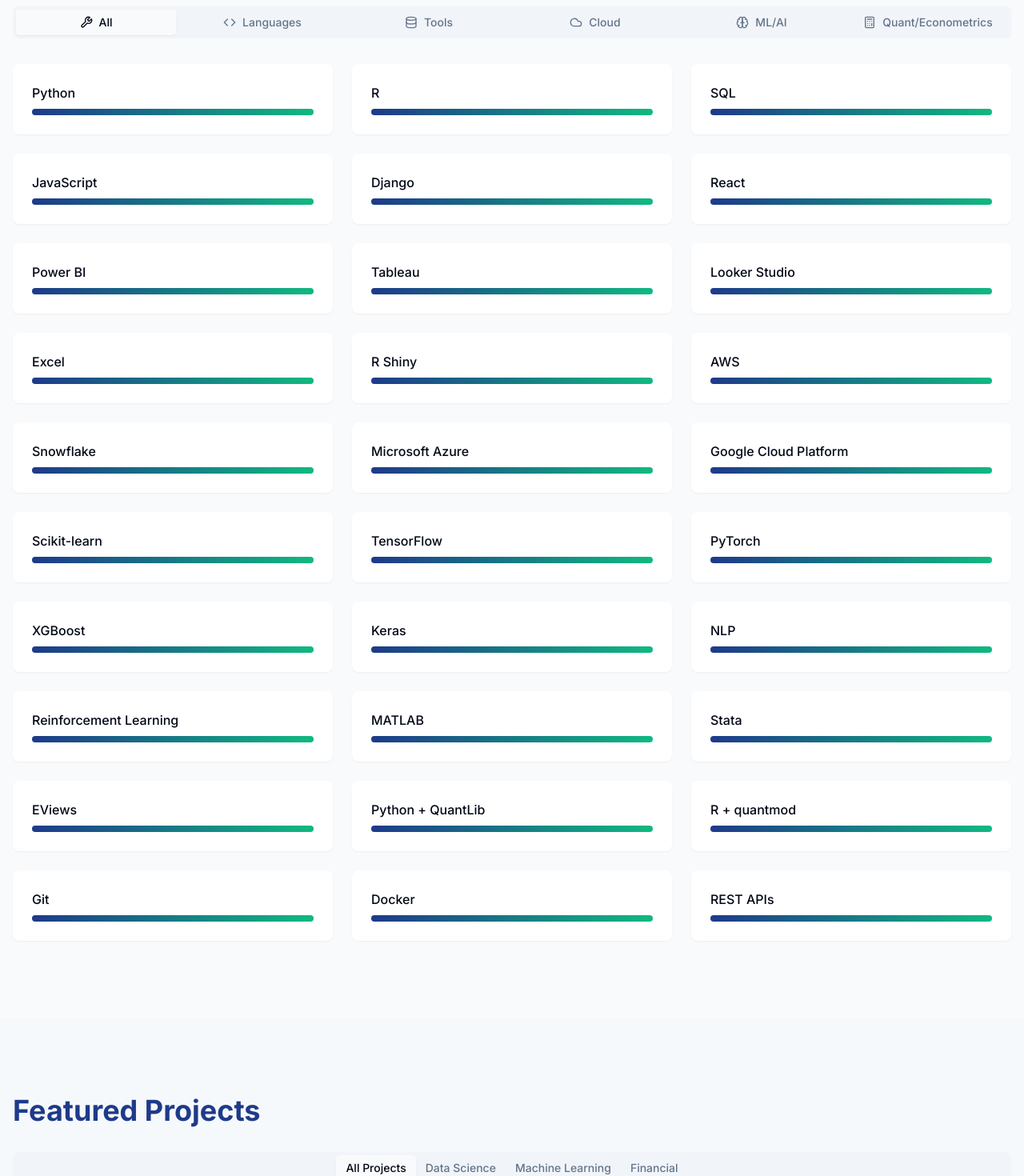
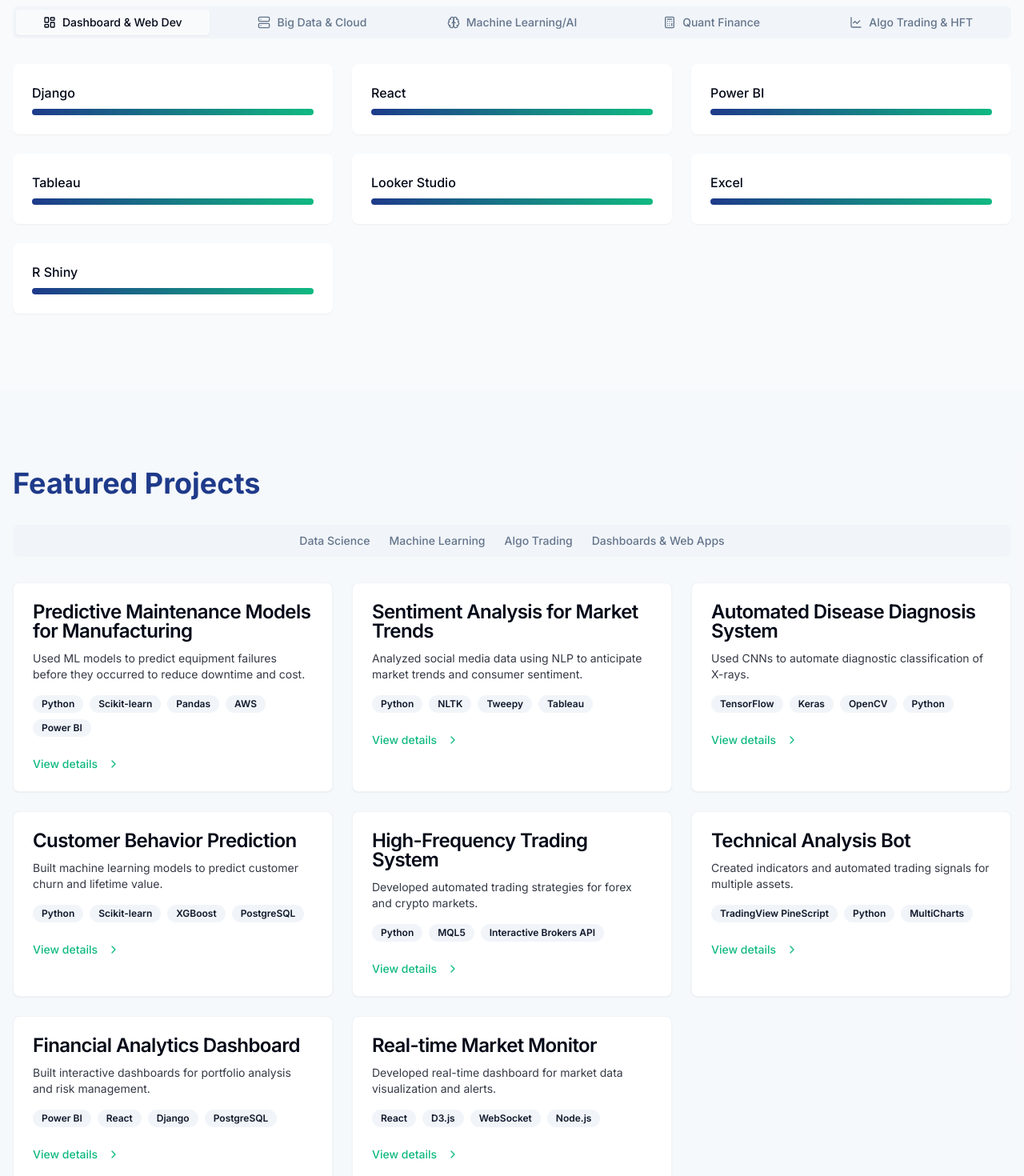
Before and after one commit to BensonMunene/benson-data-beacon, a React (Vite) app: page / in a window 1280 px wide. Shown: the part 960-2430 px from the top of the page at 80% size. Built offline with nearby package versions, Linux system fonts and the light colour scheme.

Commit message:
Refactor: Update skills and projects sections
- Added new skill categories and updated existing ones.
- Added new project categories and updated existing ones.
- Updated contact information with Upwork and LinkedIn links.

```diff
--- a/src/components/Contact.tsx
+++ b/src/components/Contact.tsx
@@ -3,7 +3,7 @@ import { Button } from '@/components/ui/button';
 import { Input } from '@/components/ui/input';
 import { Textarea } from '@/components/ui/textarea';
 import { Card, CardContent } from '@/components/ui/card';
-import { Mail, MapPin, Linkedin, Github } from 'lucide-react';
+import { Mail, MapPin, Linkedin, Github, Briefcase } from 'lucide-react';
 import { cn } from '@/lib/utils';
 
 interface ContactProps {
@@ -12,10 +12,7 @@ interface ContactProps {
 
 const Contact: React.FC<ContactProps> = ({ className }) => {
   return (
-    <section
-      id="contact"
-      className={cn('section-padding bg-secondary/30', className)}
-    >
+    <section id="contact" className={cn('section-padding bg-secondary/30', className)}>
       <div className="container mx-auto px-4">
         <h2 className="section-title">Get in Touch</h2>
 
@@ -115,12 +112,12 @@ const Contact: React.FC<ContactProps> = ({ className }) => {
                   <div>
                     <h4 className="font-medium">LinkedIn</h4>
                     <a
-                      href="https://linkedin.com/in/your-linkedin"
+                      href="http://www.linkedin.com/in/benson-munene"
                       target="_blank"
                       rel="noopener noreferrer"
                       className="text-muted-foreground hover:text-accent-green"
                     >
-                      linkedin.com/in/your-linkedin
+                      linkedin.com/in/benson-munene
                     </a>
                   </div>
                 </div>
@@ -136,6 +133,21 @@ const Contact: React.FC<ContactProps> = ({ className }) => {
                       className="text-muted-foreground hover:text-accent-green"
                     >
                       github.com/your-github
+                    </a>
+                  </div>
+                </div>
+
+                <div className="flex items-start">
+                  <Briefcase className="w-5 h-5 mt-1 text-accent-green mr-3" />
+                  <div>
+                    <h4 className="font-medium">Upwork</h4>
+                    <a
+                      href="https://www.upwork.com/freelancers/bensonm27"
+                      target="_blank"
+                      rel="noopener noreferrer"
+                      className="text-muted-foreground hover:text-accent-green"
+                    >
+                      upwork.com/freelancers/bensonm27
                     </a>
                   </div>
                 </div>
--- a/src/components/Projects.tsx
+++ b/src/components/Projects.tsx
@@ -1,4 +1,3 @@
-
 import React, { useState } from 'react';
 import { Project } from '@/utils/types';
 import { Badge } from '@/components/ui/badge';
@@ -19,50 +18,64 @@ const Projects: React.FC<ProjectsProps> = ({ className }) => {
       title: "Predictive Maintenance Models for Manufacturing",
       description: "Used ML models to predict equipment failures before they occurred to reduce downtime and cost.",
       technologies: ["Python", "Scikit-learn", "Pandas", "AWS", "Power BI"],
-      category: "machine-learning"
+      category: "data-science"
     },
     {
       id: 2,
-      title: "Sentiment Analysis on Social Media for Market Trend Prediction",
+      title: "Sentiment Analysis for Market Trends",
       description: "Analyzed social media data using NLP to anticipate market trends and consumer sentiment.",
       technologies: ["Python", "NLTK", "Tweepy", "Tableau"],
       category: "data-science"
     },
     {
       id: 3,
-      title: "Customer Segmentation and Personalized Recommendations for E-commerce",
-      description: "Built clustering models and recommendation engines to enhance personalization.",
-      technologies: ["Python", "Scikit-learn", "SQL", "Looker Studio"],
-      category: "data-science"
-    },
-    {
-      id: 4,
-      title: "Real-time Fraud Detection in Financial Transactions",
-      description: "Developed a streaming ML model to flag suspicious activity in fintech transactions.",
-      technologies: ["Python", "Spark", "AWS Kinesis", "Flask"],
-      category: "financial"
-    },
-    {
-      id: 5,
-      title: "Automated Disease Diagnosis with Medical Imaging Data",
+      title: "Automated Disease Diagnosis System",
       description: "Used CNNs to automate diagnostic classification of X-rays.",
       technologies: ["TensorFlow", "Keras", "OpenCV", "Python"],
       category: "machine-learning"
     },
     {
+      id: 4,
+      title: "Customer Behavior Prediction",
+      description: "Built machine learning models to predict customer churn and lifetime value.",
+      technologies: ["Python", "Scikit-learn", "XGBoost", "PostgreSQL"],
+      category: "machine-learning"
+    },
+    {
+      id: 5,
+      title: "High-Frequency Trading System",
+      description: "Developed automated trading strategies for forex and crypto markets.",
+      technologies: ["Python", "MQL5", "Interactive Brokers API"],
+      category: "algotrading"
+    },
+    {
       id: 6,
-      title: "NLP for Automated Customer Service & Engagement",
-      description: "Created a chatbot and automated ticket categorization system using NLP.",
-      technologies: ["Python", "spaCy", "Django", "React"],
-      category: "data-science"
+      title: "Technical Analysis Bot",
+      description: "Created indicators and automated trading signals for multiple assets.",
+      technologies: ["TradingView PineScript", "Python", "MultiCharts"],
+      category: "algotrading"
+    },
+    {
+      id: 7,
+      title: "Financial Analytics Dashboard",
+      description: "Built interactive dashboards for portfolio analysis and risk management.",
+      technologies: ["Power BI", "React", "Django", "PostgreSQL"],
+      category: "dashboard"
+    },
+    {
+      id: 8,
+      title: "Real-time Market Monitor",
+      description: "Developed real-time dashboard for market data visualization and alerts.",
+      technologies: ["React", "D3.js", "WebSocket", "Node.js"],
+      category: "dashboard"
     }
   ];
 
   const categories = [
-    { value: "all", label: "All Projects" },
     { value: "data-science", label: "Data Science" },
     { value: "machine-learning", label: "Machine Learning" },
-    { value: "financial", label: "Financial" },
+    { value: "algotrading", label: "Algo Trading" },
+    { value: "dashboard", label: "Dashboards & Web Apps" },
   ];
 
   const [activeCategory, setActiveCategory] = useState("all");
--- a/src/components/Skills.tsx
+++ b/src/components/Skills.tsx
@@ -1,8 +1,9 @@
+
 import React, { useState } from 'react';
 import { Tabs, TabsContent, TabsList, TabsTrigger } from "@/components/ui/tabs";
 import { Skill } from '@/utils/types';
 import { cn } from '@/lib/utils';
-import { Code, Database, Cloud, Brain, Calculator, Wrench } from 'lucide-react';
+import { Code, Database, Cloud, Brain, Calculator, LineChart, LayoutDashboard, Server } from 'lucide-react';
 
 interface SkillsProps {
   className?: string;
@@ -17,19 +18,23 @@ const Skills: React.FC<SkillsProps> = ({ className }) => {
     { name: 'JavaScript', level: 100, category: 'language' },
 
     // Tools/Frameworks
-    { name: 'Django', level: 100, category: 'tool' },
-    { name: 'React', level: 100, category: 'tool' },
-    { name: 'Power BI', level: 100, category: 'tool' },
-    { name: 'Tableau', level: 100, category: 'tool' },
-    { name: 'Looker Studio', level: 100, category: 'tool' },
-    { name: 'Excel', level: 100, category: 'tool' },
-    { name: 'R Shiny', level: 100, category: 'tool' },
+    { name: 'Django', level: 100, category: 'dashboard' },
+    { name: 'React', level: 100, category: 'dashboard' },
+    { name: 'Power BI', level: 100, category: 'dashboard' },
+    { name: 'Tableau', level: 100, category: 'dashboard' },
+    { name: 'Looker Studio', level: 100, category: 'dashboard' },
+    { name: 'Excel', level: 100, category: 'dashboard' },
+    { name: 'R Shiny', level: 100, category: 'dashboard' },
 
     // Cloud & Big Data
-    { name: 'AWS', level: 100, category: 'cloud' },
-    { name: 'Snowflake', level: 100, category: 'cloud' },
-    { name: 'Microsoft Azure', level: 100, category: 'cloud' },
-    { name: 'Google Cloud Platform', level: 100, category: 'cloud' },
+    { name: 'AWS', level: 100, category: 'bigdata' },
+    { name: 'Snowflake', level: 100, category: 'bigdata' },
+    { name: 'Microsoft Azure', level: 100, category: 'bigdata' },
+    { name: 'Google Cloud Platform', level: 100, category: 'bigdata' },
+    { name: 'Hadoop', level: 100, category: 'bigdata' },
+    { name: 'Apache Hive', level: 100, category: 'bigdata' },
+    { name: 'PostgreSQL', level: 100, category: 'bigdata' },
+    { name: 'Apache Spark', level: 100, category: 'bigdata' },
 
     // Machine Learning/AI
     { name: 'Scikit-learn', level: 100, category: 'ml' },
@@ -39,33 +44,38 @@ const Skills: React.FC<SkillsProps> = ({ className }) => {
     { name: 'Keras', level: 100, category: 'ml' },
     { name: 'NLP', level: 100, category: 'ml' },
     { name: 'Reinforcement Learning', level: 100, category: 'ml' },
+    { name: 'OpenCV', level: 100, category: 'ml' },
 
-    // Quant & Econometrics
+    // Quant Finance
+    { name: 'Python', level: 100, category: 'quant' },
+    { name: 'R', level: 100, category: 'quant' },
     { name: 'MATLAB', level: 100, category: 'quant' },
     { name: 'Stata', level: 100, category: 'quant' },
+    { name: 'Excel', level: 100, category: 'quant' },
     { name: 'EViews', level: 100, category: 'quant' },
-    { name: 'Python + QuantLib', level: 100, category: 'quant' },
-    { name: 'R + quantmod', level: 100, category: 'quant' },
 
-    // Other
-    { name: 'Git', level: 100, category: 'other' },
-    { name: 'Docker', level: 100, category: 'other' },
-    { name: 'REST APIs', level: 100, category: 'other' },
+    // Algo Trading & HFT
+    { name: 'Python', level: 100, category: 'algotrading' },
+    { name: 'MQL5', level: 100, category: 'algotrading' },
+    { name: 'MQL4', level: 100, category: 'algotrading' },
+    { name: 'TradingView PineScript', level: 100, category: 'algotrading' },
+    { name: 'Interactive Brokers', level: 100, category: 'algotrading' },
+    { name: 'MultiCharts', level: 100, category: 'algotrading' },
+    { name: 'TradeStation EasyLanguage', level: 100, category: 'algotrading' },
   ];
 
   const categories = [
-    { id: 'all', label: 'All', icon: Wrench },
-    { id: 'language', label: 'Languages', icon: Code },
-    { id: 'tool', label: 'Tools', icon: Database },
-    { id: 'cloud', label: 'Cloud', icon: Cloud },
-    { id: 'ml', label: 'ML/AI', icon: Brain },
-    { id: 'quant', label: 'Quant/Econometrics', icon: Calculator },
+    { id: 'dashboard', label: 'Dashboard & Web Dev', icon: LayoutDashboard },
+    { id: 'bigdata', label: 'Big Data & Cloud', icon: Server },
+    { id: 'ml', label: 'Machine Learning/AI', icon: Brain },
+    { id: 'quant', label: 'Quant Finance', icon: Calculator },
+    { id: 'algotrading', label: 'Algo Trading & HFT', icon: LineChart },
   ];
 
-  const [activeCategory, setActiveCategory] = useState('all');
+  const [activeCategory, setActiveCategory] = useState('dashboard');
 
   const filteredSkills = skills.filter(
-    skill => activeCategory === 'all' || skill.category === activeCategory
+    skill => skill.category === activeCategory
   );
 
   return (
@@ -76,8 +86,8 @@ const Skills: React.FC<SkillsProps> = ({ className }) => {
       <div className="container mx-auto px-4">
         <h2 className="section-title">Skills & Expertise</h2>
 
-        <Tabs defaultValue="all" className="w-full">
-          <TabsList className="grid grid-cols-2 md:grid-cols-3 lg:grid-cols-6 gap-2 mb-8">
+        <Tabs defaultValue="dashboard" className="w-full">
+          <TabsList className="grid grid-cols-2 md:grid-cols-3 lg:grid-cols-5 gap-2 mb-8">
             {categories.map((category) => (
               <TabsTrigger
                 key={category.id}
--- a/src/utils/types.ts
+++ b/src/utils/types.ts
@@ -1,7 +1,7 @@
 export interface Skill {
   name: string;
   level: number;
-  category: 'language' | 'tool' | 'cloud' | 'ml' | 'quant' | 'other';
+  category: 'language' | 'tool' | 'cloud' | 'ml' | 'quant' | 'algotrading' | 'dashboard' | 'bigdata';
 }
 
 export interface Project {
@@ -10,7 +10,7 @@ export interface Project {
   description: string;
   technologies: string[];
   image?: string;
-  category: 'data-science' | 'machine-learning' | 'financial' | 'cloud';
+  category: 'data-science' | 'machine-learning' | 'financial' | 'cloud' | 'algotrading' | 'dashboard';
 }
 
 export interface Education {
```
